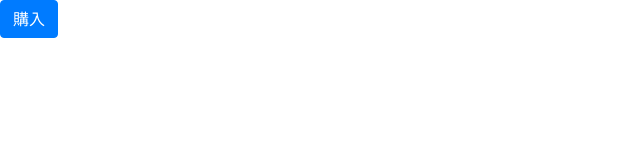
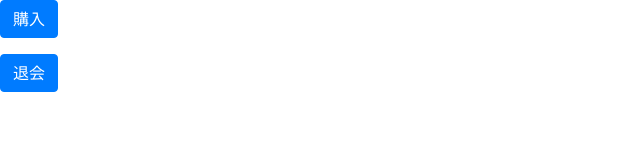
Before and after one commit to ComnetGi/credittest, a plain HTML site: page index.html in a window 1280 px wide. Shown: the whole page, without its empty margins (0-640 px from the left). Drawn offline with nearby package versions, Linux system fonts and the light colour scheme.

Commit message:
Update index.html

```diff
--- a/index.html
+++ b/index.html
@@ -13,6 +13,10 @@
         <INPUT TYPE="HIDDEN" NAME="pn" VALUE="0783047760">
         <INPUT TYPE="HIDDEN" NAME="em" VALUE="s.gi@comnet-network.co.jp">
         <INPUT class="btn btn-primary" TYPE="submit" NAME="submit" VALUE="購入">
-        </FORM>
+    </FORM>
+
+    <FORM ACTION="https://credit.j-payment.co.jp/link/creditcard/auto-charge/stop?aid=119502" METHOD ="POST">
+        <INPUT class="btn btn-primary" TYPE="submit" NAME="submit" VALUE="退会">
+    </FORM>
 </body>
 </html>
```
